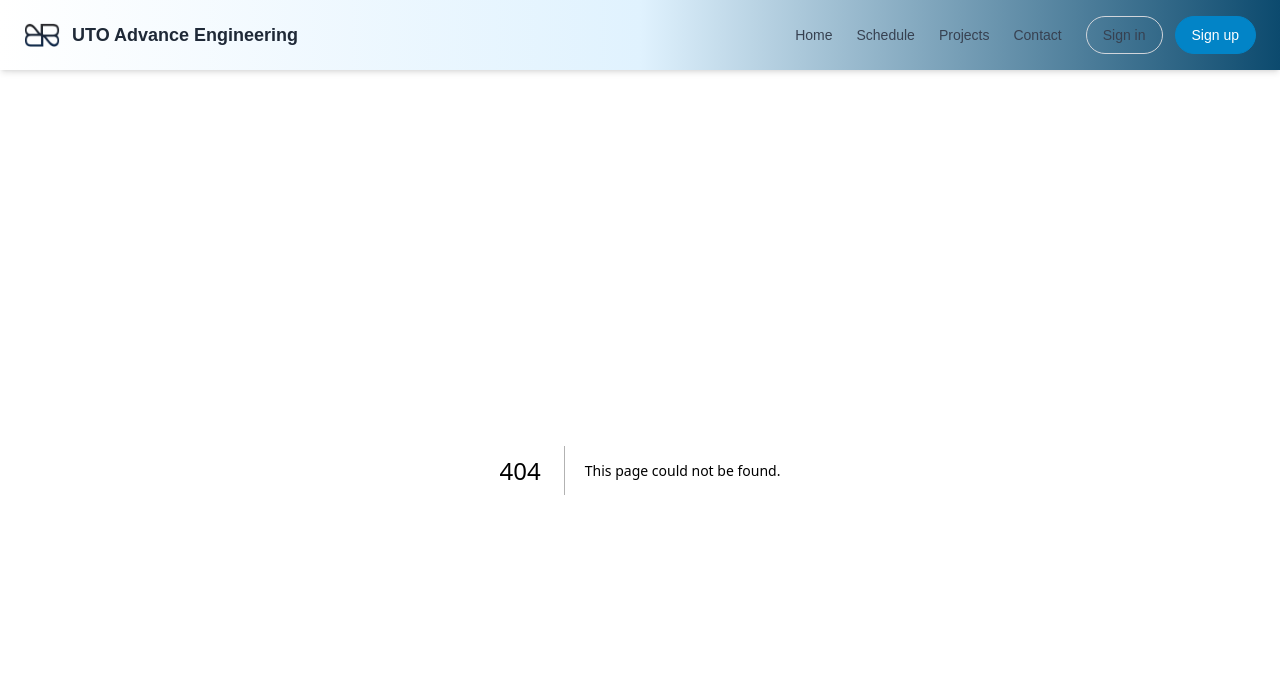
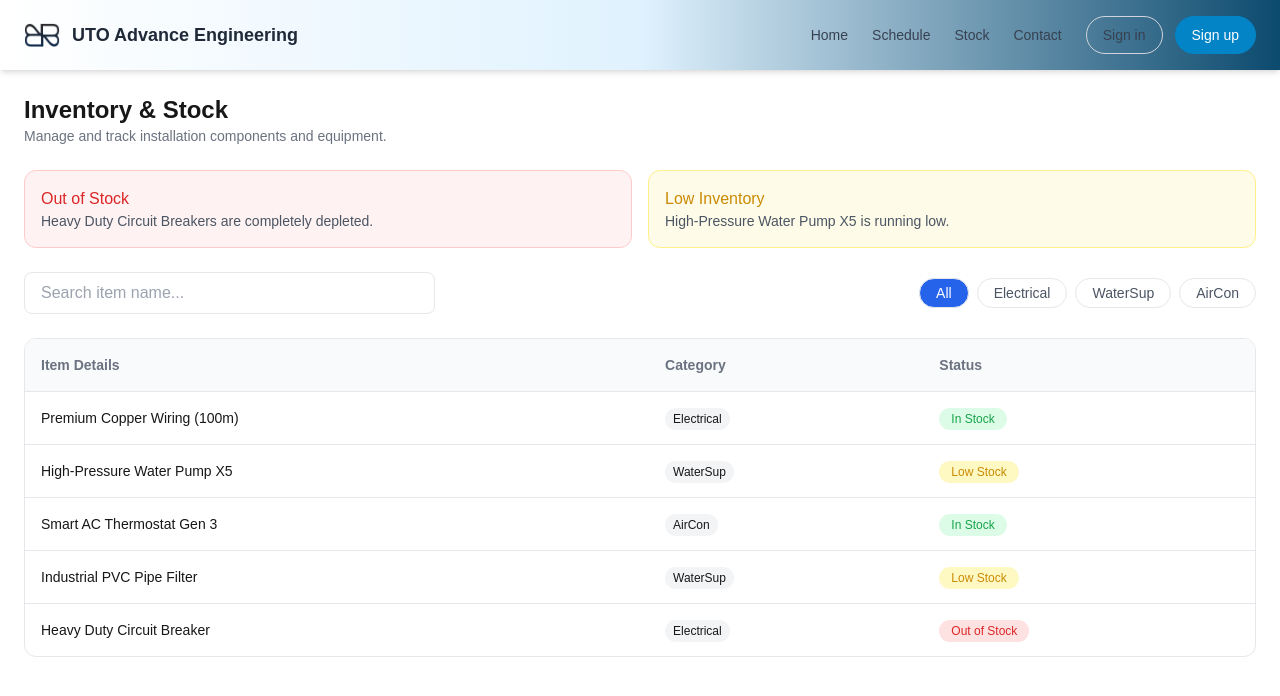
Before and after one commit to patsa14/Admin, a Next.js app: page /stock in a window 1280 px wide. Before the commit this address had no page. Shown: the top 696 px of the page. Built offline with nearby package versions, Linux system fonts and the light colour scheme.

Commit message:
stock
Stock page

```diff
--- /dev/null
+++ b/app/stock/page.tsx
@@ -0,0 +1,165 @@
+"use client"
+
+import { useState } from "react"
+
+const items = [
+  {
+    id: "LUX-0001",
+    name: "Premium Copper Wiring (100m)",
+    category: "Electrical",
+    status: "In Stock",
+  },
+  {
+    id: "LUX-0002",
+    name: "High-Pressure Water Pump X5",
+    category: "WaterSup",
+    status: "Low Stock",
+  },
+  {
+    id: "LUX-0003",
+    name: "Smart AC Thermostat Gen 3",
+    category: "AirCon",
+    status: "In Stock",
+  },
+  {
+    id: "LUX-0004",
+    name: "Industrial PVC Pipe Filter",
+    category: "WaterSup",
+    status: "Low Stock", // ✅ FIXED (was Critical)
+  },
+  {
+    id: "LUX-0005",
+    name: "Heavy Duty Circuit Breaker",
+    category: "Electrical",
+    status: "Out of Stock",
+  },
+]
+
+export default function StockPage() {
+  const [search, setSearch] = useState("")
+  const [filter, setFilter] = useState("All")
+
+  const filteredItems = items.filter((item) => {
+    return (
+      item.name.toLowerCase().includes(search.toLowerCase()) &&
+      (filter === "All" || item.category === filter)
+    )
+  })
+
+  return (
+    <div className="p-6 space-y-6">
+      {/* Header */}
+      <div>
+        <h1 className="text-2xl font-semibold">Inventory & Stock</h1>
+        <p className="text-gray-500 text-sm">
+          Manage and track installation components and equipment.
+        </p>
+      </div>
+
+      {/* Alerts */}
+      <div className="grid md:grid-cols-2 gap-4">
+        <div className="bg-red-50 border border-red-200 p-4 rounded-xl">
+          <p className="text-red-600 font-medium">Out of Stock</p>
+          <p className="text-sm text-gray-600">
+            Heavy Duty Circuit Breakers are completely depleted.
+          </p>
+        </div>
+
+        <div className="bg-yellow-50 border border-yellow-200 p-4 rounded-xl">
+          <p className="text-yellow-600 font-medium">
+            Low Inventory
+          </p>
+          <p className="text-sm text-gray-600">
+            High-Pressure Water Pump X5 is running low.
+          </p>
+        </div>
+      </div>
+
+      {/* Search + Filter */}
+      <div className="flex flex-col md:flex-row gap-4 md:items-center md:justify-between">
+        <input
+          type="text"
+          placeholder="Search item name..."
+          className="border px-4 py-2 rounded-lg w-full md:w-1/3"
+          onChange={(e) => setSearch(e.target.value)}
+        />
+
+        <div className="flex gap-2">
+          {["All", "Electrical", "WaterSup", "AirCon"].map((cat) => (
+            <button
+              key={cat}
+              onClick={() => setFilter(cat)}
+              className={`px-4 py-1 rounded-full text-sm border ${
+                filter === cat
+                  ? "bg-blue-600 text-white"
+                  : "bg-white text-gray-600"
+              }`}
+            >
+              {cat}
+            </button>
+          ))}
+        </div>
+      </div>
+
+      {/* Table */}
+      <div className="bg-white rounded-xl border overflow-hidden">
+        <table className="w-full text-sm">
+          <thead className="bg-gray-50 text-gray-500">
+            <tr>
+              <th className="text-left p-4">Item Details</th>
+              <th className="text-left p-4">Category</th>
+              <th className="text-left p-4">Status</th>
+            </tr>
+          </thead>
+
+          <tbody>
+            {filteredItems.map((item) => (
+              <tr key={item.id} className="border-t">
+                <td className="p-4">
+                  <p className="font-medium">{item.name}</p>
+                </td>
+
+                <td className="p-4">
+                  <span className="bg-gray-100 px-2 py-1 rounded-full text-xs">
+                    {item.category}
+                  </span>
+                </td>
+
+                <td className="p-4">
+                  <StatusBadge status={item.status} />
+                </td>
+              </tr>
+            ))}
+          </tbody>
+        </table>
+      </div>
+    </div>
+  )
+}
+
+// ✅ CLEAN STATUS (ONLY 3 TYPES)
+function StatusBadge({ status }: { status: string }) {
+  const base = "px-3 py-1 rounded-full text-xs font-medium"
+
+  if (status === "In Stock") {
+    return (
+      <span className={`${base} bg-green-100 text-green-600`}>
+        In Stock
+      </span>
+    )
+  }
+
+  if (status === "Low Stock") {
+    return (
+      <span className={`${base} bg-yellow-100 text-yellow-600`}>
+        Low Stock
+      </span>
+    )
+  }
+
+  return (
+    <span className={`${base} bg-red-100 text-red-600`}>
+      Out of Stock
+    </span>
+  )
+}
--- a/components/Header.tsx
+++ b/components/Header.tsx
@@ -48,7 +48,7 @@ export default function Header({
   const menuItems = [
     { label: 'Home', href: '/' },
     { label: 'Schedule', href: '/schedule' },
-    { label: 'Projects', href: '/projects' },
+    { label: 'Stock', href: '/stock' },
     { label: 'Contact', href: '/contact' },
   ];
 
```
